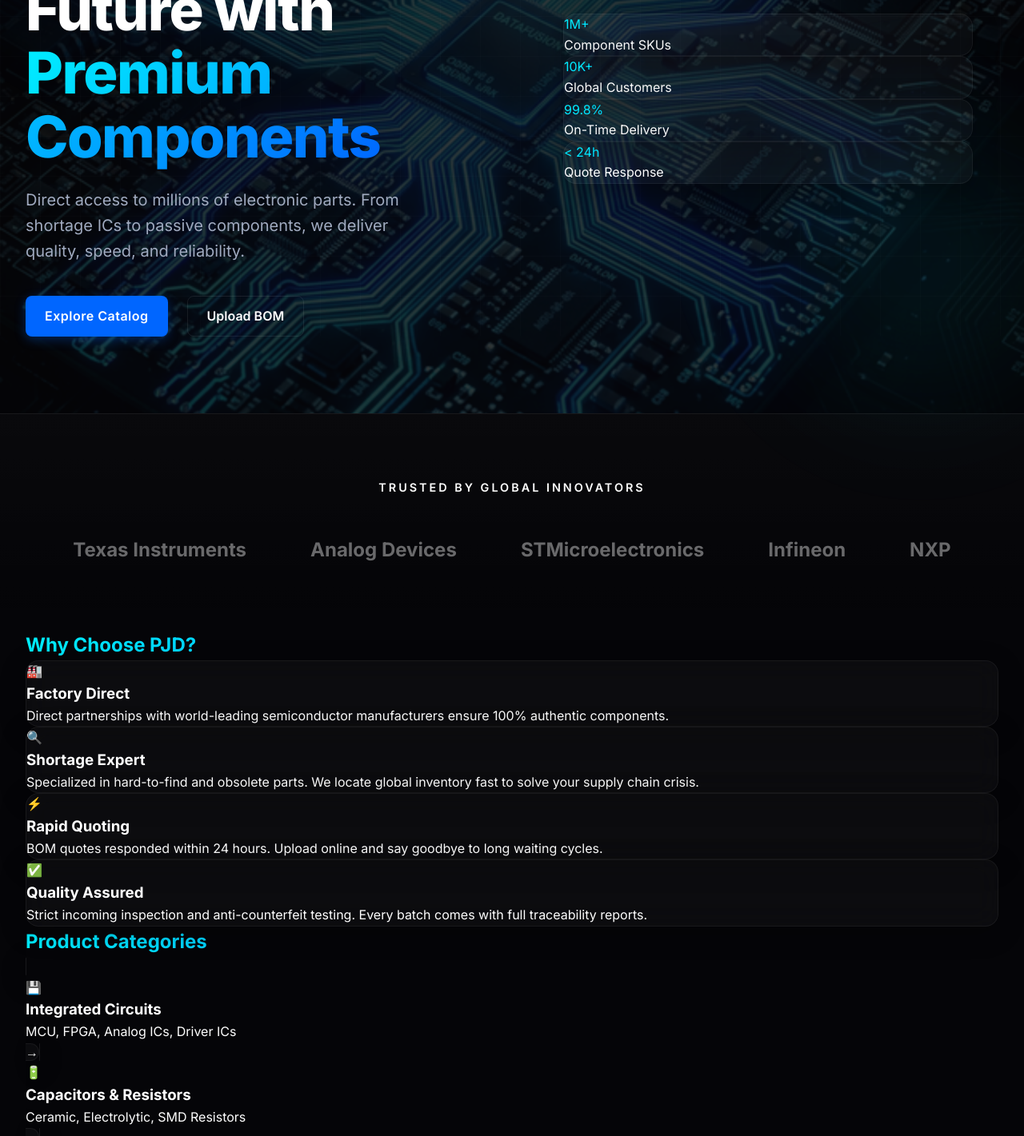
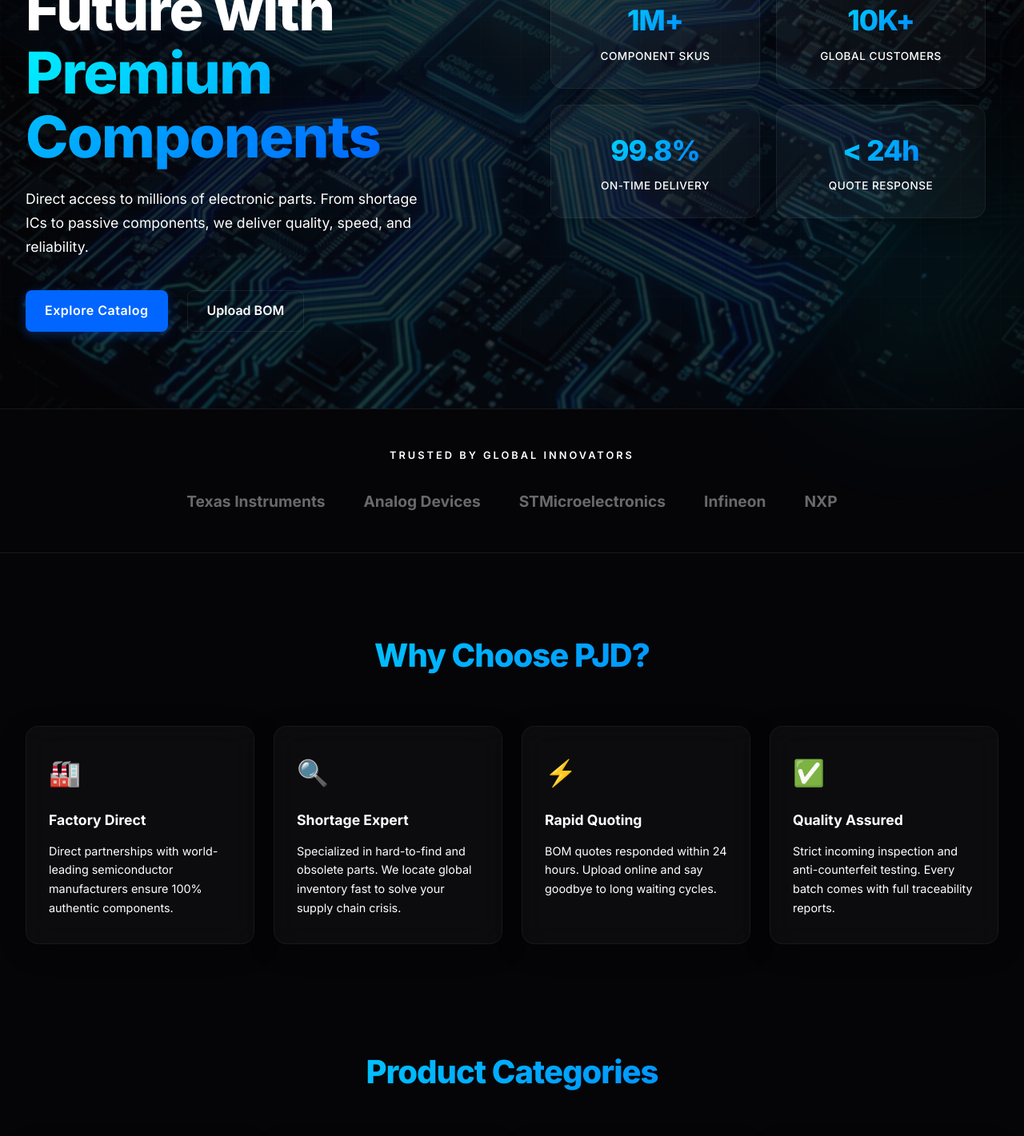
Before and after one commit to DkakaX/PJD, a Next.js app: page /en in a window 1280 px wide. Shown: the part 380-1801 px from the top of the page at 80% size. Built offline with nearby package versions, Linux system fonts and the light colour scheme.

Commit message:
Refactor hero section styles and add new features

```diff
--- a/app/[lang]/home.css
+++ b/app/[lang]/home.css
@@ -2,6 +2,7 @@
   min-height: calc(100vh - var(--header-height));
 }
 
+/* ===== HERO ===== */
 .hero-section {
   padding: 8rem 0 6rem;
   position: relative;
@@ -39,7 +40,7 @@
 }
 
 .hero-title {
-  font-size: 4.5em;
+  font-size: 4.5rem;
   line-height: 1.1;
   font-weight: 800;
   margin-bottom: 1.5rem;
@@ -47,10 +48,10 @@
 }
 
 .hero-description {
-  font-size: 1.25rem;
+  font-size: 1.1rem;
+  line-height: 1.7;
   max-width: 500px;
   margin-bottom: 2.5rem;
-  color: var(--text-secondary);
 }
 
 .hero-actions {
@@ -58,78 +59,56 @@
   gap: 1.5rem;
 }
 
-/* Abstract Chip Visual */
+/* Hero Right: Stats Grid */
 .hero-visual {
-  padding: 2rem;
-  perspective: 1000px;
+  padding: 1rem;
 }
 
-.chip-visual {
-  width: 100%;
-  aspect-ratio: 1;
-  background: repeating-linear-gradient(
-    45deg,
-    transparent,
-    transparent 10px,
-    rgba(255,255,255,0.02) 10px,
-    rgba(255,255,255,0.02) 20px
-  );
-  border-radius: var(--radius-lg);
-  display: flex;
-  align-items: center;
-  justify-content: center;
-  position: relative;
-  transform-style: preserve-3d;
-  animation: float 6s ease-in-out infinite;
+.hero-stats-grid {
+  display: grid;
+  grid-template-columns: 1fr 1fr;
+  gap: 1.25rem;
 }
 
-.chip-visual::before {
-  content: '';
-  position: absolute;
-  inset: 2rem;
-  border: 2px dashed rgba(0, 102, 255, 0.3);
-  border-radius: var(--radius-md);
-  animation: spin 30s linear infinite;
+.hero-stat-card {
+  padding: 1.75rem 1.5rem;
+  border-radius: var(--radius-lg);
+  text-align: center;
+  transition: transform var(--transition), box-shadow var(--transition);
 }
 
-.chip-core {
-  width: 120px;
-  height: 120px;
-  background: rgba(10, 10, 15, 0.95);
-  border: 1px solid var(--accent);
-  box-shadow: 0 0 40px rgba(0, 240, 255, 0.25), inset 0 0 20px rgba(0, 240, 255, 0.1);
-  border-radius: var(--radius-sm);
-  display: flex;
-  align-items: center;
-  justify-content: center;
-  font-size: 2.5rem;
-  font-weight: 800;
-  z-index: 2;
-  letter-spacing: 2px;
+.hero-stat-card:hover {
+  transform: translateY(-4px);
+  box-shadow: 0 12px 40px rgba(0, 102, 255, 0.15);
 }
 
-@keyframes spin {
-  from { transform: rotate(0deg); }
-  to { transform: rotate(360deg); }
+.hero-stat-value {
+  font-size: 2.2rem;
+  font-weight: 800;
+  letter-spacing: -1px;
+  margin-bottom: 0.4rem;
 }
 
-@keyframes float {
-  0% { transform: translateY(0px) rotateX(5deg) rotateY(-5deg); }
-  50% { transform: translateY(-20px) rotateX(10deg) rotateY(5deg); }
-  100% { transform: translateY(0px) rotateX(5deg) rotateY(-5deg); }
+.hero-stat-label {
+  font-size: 0.85rem;
+  font-weight: 500;
+  text-transform: uppercase;
+  letter-spacing: 0.5px;
 }
 
+/* ===== TRUST ===== */
 .trust-section {
-  padding: 5rem 0;
+  padding: 3rem 0;
   border-top: 1px solid var(--border-color);
-  background: linear-gradient(to bottom, rgba(255,255,255,0.02), transparent);
+  border-bottom: 1px solid var(--border-color);
 }
 
 .trust-label {
   text-align: center;
-  font-size: 0.9rem;
+  font-size: 0.8rem;
+  text-transform: uppercase;
   letter-spacing: 3px;
-  margin-bottom: 3rem;
+  margin-bottom: 2rem;
   font-weight: 600;
 }
 
@@ -137,7 +116,7 @@
   display: flex;
   justify-content: center;
   flex-wrap: wrap;
-  gap: 5rem;
+  gap: 3rem;
   opacity: 0.4;
   filter: grayscale(100%);
   transition: all var(--transition);
@@ -149,16 +128,140 @@
 }
 
 .brand-placeholder {
-  font-size: 1.5rem;
+  font-size: 1.2rem;
   font-weight: 700;
   color: var(--text-primary);
   font-family: inherit;
 }
 
+/* ===== FEATURES ===== */
+.features-section {
+  padding: 6rem 0;
+}
+
+.section-heading {
+  font-size: 2.5rem;
+  font-weight: 800;
+  text-align: center;
+  margin-bottom: 3.5rem;
+  letter-spacing: -1px;
+}
+
+.features-grid {
+  display: grid;
+  grid-template-columns: repeat(4, 1fr);
+  gap: 1.5rem;
+}
+
+.feature-card {
+  padding: 2rem 1.75rem;
+  border-radius: var(--radius-lg);
+  transition: transform var(--transition), box-shadow var(--transition);
+}
+
+.feature-card:hover {
+  transform: translateY(-6px);
+  box-shadow: 0 16px 48px rgba(0, 102, 255, 0.12);
+}
+
+.feature-icon {
+  font-size: 2rem;
+  margin-bottom: 1.25rem;
+}
+
+.feature-title {
+  font-size: 1.1rem;
+  font-weight: 700;
+  margin-bottom: 0.75rem;
+  color: var(--text-primary);
+}
+
+.feature-desc {
+  font-size: 0.9rem;
+  line-height: 1.65;
+}
+
+/* ===== CATEGORIES ===== */
+.categories-section {
+  padding: 2rem 0 6rem;
+}
+
+.categories-grid {
+  display: grid;
+  grid-template-columns: repeat(4, 1fr);
+  gap: 1.5rem;
+}
+
+.category-card {
+  padding: 2rem 1.75rem;
+  border-radius: var(--radius-lg);
+  text-decoration: none;
+  display: flex;
+  flex-direction: column;
+  gap: 0.5rem;
+  transition: transform var(--transition), box-shadow var(--transition), border-color var(--transition);
+  border: 1px solid var(--border-color);
+}
+
+.category-card:hover {
+  transform: translateY(-6px);
+  box-shadow: 0 16px 48px rgba(0, 240, 255, 0.1);
+  border-color: var(--accent);
+}
+
+.category-icon {
+  font-size: 2rem;
+  margin-bottom: 0.75rem;
+}
+
+.category-name {
+  font-size: 1.05rem;
+  font-weight: 700;
+  color: var(--text-primary);
+}
+
+.category-desc {
+  font-size: 0.85rem;
+  line-height: 1.5;
+  flex: 1;
+}
+
+.category-arrow {
+  font-size: 1.25rem;
+  color: var(--accent);
+  margin-top: 0.5rem;
+  transition: transform var(--transition);
+}
+
+.category-card:hover .category-arrow {
+  transform: translateX(6px);
+}
+
+/* ===== ANIMATIONS ===== */
+@keyframes pulseGlow {
+  0%, 100% { box-shadow: 0 0 0 0 var(--accent-glow); }
+  50% { box-shadow: 0 0 0 8px rgba(0, 240, 255, 0); }
+}
+
+@keyframes float {
+  0%, 100% { transform: translateY(0); }
+  50% { transform: translateY(-10px); }
+}
+
+.animate-fade-in {
+  animation: fadeIn 0.8s ease-out forwards;
+}
+
+@keyframes fadeIn {
+  from { opacity: 0; transform: translateY(20px); }
+  to { opacity: 1; transform: translateY(0); }
+}
+
+/* ===== RESPONSIVE ===== */
 @media (max-width: 1200px) {
-  .hero-title {
-    font-size: 3.5rem;
-  }
+  .hero-title { font-size: 3.5rem; }
+  .features-grid { grid-template-columns: repeat(2, 1fr); }
+  .categories-grid { grid-template-columns: repeat(2, 1fr); }
 }
 
 @media (max-width: 992px) {
@@ -166,23 +269,19 @@
     grid-template-columns: 1fr;
     text-align: center;
   }
-  .hero-description {
-    margin: 0 auto 2.5rem;
-  }
-  .hero-actions {
-    justify-content: center;
-  }
-  .hero-visual {
-    max-width: 400px;
-    margin: 0 auto;
-  }
+  .hero-description { margin: 0 auto 2.5rem; }
+  .hero-actions { justify-content: center; }
+  .hero-stats-grid { grid-template-columns: repeat(4, 1fr); }
 }
 
-@media (max-width: 576px) {
-  .hero-title {
-    font-size: 2.5rem;
-  }
-  .hero-actions {
-    flex-direction: column;
-  }
+@media (max-width: 768px) {
+  .hero-title { font-size: 2.8rem; }
+  .hero-stats-grid { grid-template-columns: repeat(2, 1fr); }
+  .features-grid { grid-template-columns: 1fr; }
+  .categories-grid { grid-template-columns: 1fr 1fr; }
+  .section-heading { font-size: 2rem; }
 }
+
+@media (max-width: 480px) {
+  .categories-grid { grid-template-columns: 1fr; }
+}
```
